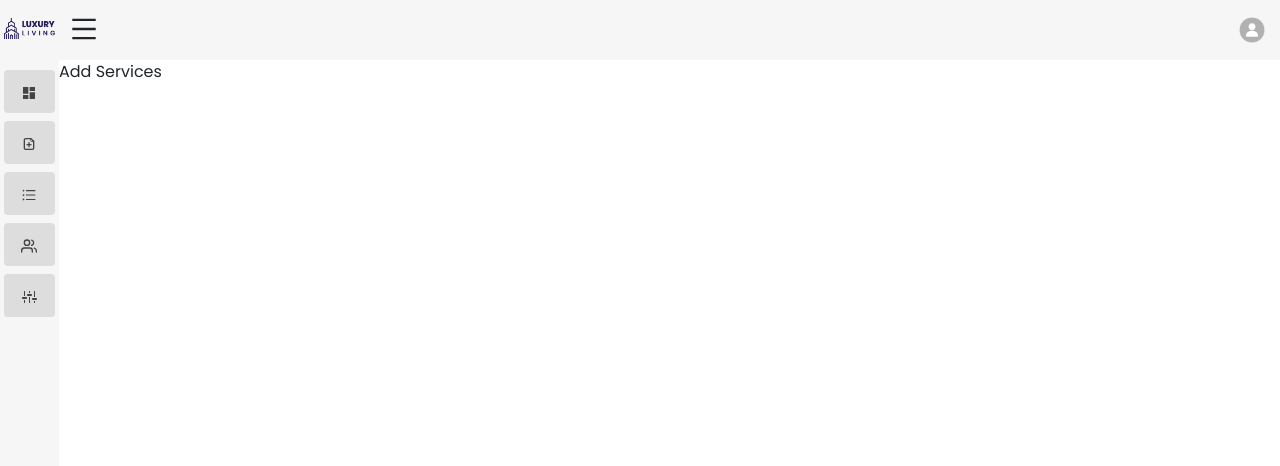
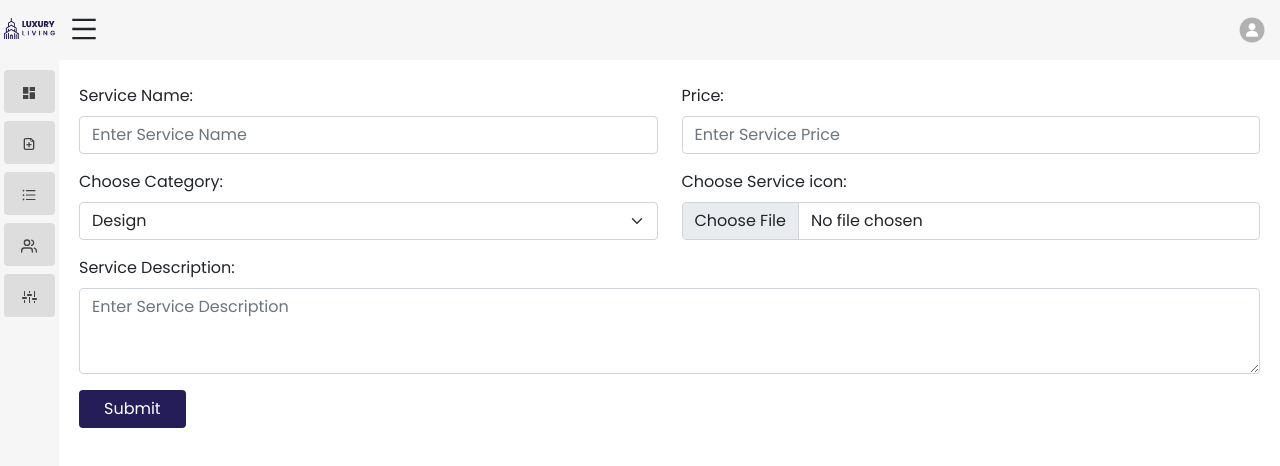
Before and after one commit to hossainrabbi/luxury-living, a React (Create React App) app in the folder frontend/: page /admin/add-services in a window 1280 px wide. Shown: the top 466 px of the page. Built offline with nearby package versions, Linux system fonts and the light colour scheme.

Commit message:
service page design

```diff
--- a/frontend/package.json
+++ b/frontend/package.json
@@ -10,6 +10,7 @@
     "react": "^18.1.0",
     "react-bootstrap": "^2.4.0",
     "react-dom": "^18.1.0",
+    "react-hook-form": "^7.32.0",
     "react-icons": "^4.4.0",
     "react-router-dom": "^6.3.0",
     "react-scripts": "5.0.1",
--- a/frontend/src/components/admin/AddServices/AddServices.js
+++ b/frontend/src/components/admin/AddServices/AddServices.js
@@ -1,6 +1,131 @@
-import React from 'react';
+import React, { useState } from 'react';
+import { Col, Form, Row } from 'react-bootstrap';
+import { useForm } from 'react-hook-form';
 import Sidebar from '../Sidebar/Sidebar';
 
 export default function AddServices() {
-  return <Sidebar>Add Services</Sidebar>;
+  const [serviceIcon, setServiceIcon] = useState(null);
+  const {
+    register,
+    handleSubmit,
+    formState: { errors },
+  } = useForm();
+
+  const handleImageChange = (e) => {
+    const render = new FileReader();
+    render.onload = () => {
+      if (render.readyState === 2) {
+        setServiceIcon(render.result);
+      }
+    };
+
+    render.readAsDataURL(e.target.files[0]);
+  };
+
+  const onSubmit = (data) => {
+    if (!serviceIcon) return;
+    const serviceDetails = {
+      ...data,
+      serviceIcon,
+    };
+
+    console.log(serviceDetails);
+  };
+
+  return (
+    <Sidebar>
+      <div className="container-fluid mt-4">
+        <Form
+          className="overflow-hidden px-2"
+          onSubmit={handleSubmit(onSubmit)}
+        >
+          <Row>
+            <Col md={6}>
+              <Form.Group className="mb-3" controlId="formBasicEmail">
+                <Form.Label>Service Name:</Form.Label>
+                <Form.Control
+                  type="text"
+                  {...register('serviceName', { required: true })}
+                  placeholder="Enter Service Name"
+                  required
+                />
+                {errors.serviceName && (
+                  <Form.Text className="text-danger">
+                    Service name is required
+                  </Form.Text>
+                )}
+              </Form.Group>
+            </Col>
+
+            <Col md={6}>
+              <Form.Group className="mb-3" controlId="formBasicEmail">
+                <Form.Label>Price:</Form.Label>
+                <Form.Control
+                  type="number"
+                  {...register('servicePrice', { required: true })}
+                  placeholder="Enter Service Price"
+                  required
+                />
+                {errors.serviceName && (
+                  <Form.Text className="text-danger">
+                    Service price is required
+                  </Form.Text>
+                )}
+              </Form.Group>
+            </Col>
+            <Col md={6}>
+              <Form.Group className="mb-3" controlId="formBasicEmail">
+                <Form.Label>Choose Category:</Form.Label>
+                <Form.Select
+                  {...register('serviceCategory', { required: true })}
+                  required
+                >
+                  <option value="design">Design</option>
+                  <option value="home">Home</option>
+                  <option value="arranged">Arranged</option>
+                </Form.Select>
+                {errors.serviceCategory && (
+                  <Form.Text className="text-danger">
+                    Service category is required
+                  </Form.Text>
+                )}
+              </Form.Group>
+            </Col>
+
+            <Col md={6}>
+              <Form.Group controlId="formFile" className="mb-3">
+                <Form.Label>Choose Service icon:</Form.Label>
+                <Form.Control
+                  type="file"
+                  name="serviceIcon"
+                  accept="image/*"
+                  required
+                  onChange={handleImageChange}
+                />
+              </Form.Group>
+            </Col>
+
+            <Col md={12}>
+              <Form.Group className="mb-3" controlId="formBasicEmail">
+                <Form.Label>Service Description:</Form.Label>
+                <Form.Control
+                  {...register('serviceDescription', { required: true })}
+                  placeholder="Enter Service Description"
+                  as="textarea"
+                  rows={3}
+                  required
+                />
+                {errors.serviceDescription && (
+                  <Form.Text className="text-danger">
+                    Service Description is required
+                  </Form.Text>
+                )}
+              </Form.Group>
+            </Col>
+          </Row>
+          <input className="btn btn__color px-4" type="submit" />
+        </Form>
+      </div>
+    </Sidebar>
+  );
 }
--- a/frontend/src/data.js
+++ b/frontend/src/data.js
@@ -202,7 +202,7 @@ export const sidebarData = [
     icon: FiUsers,
   },
   {
-    id: 4,
+    id: 5,
     title: 'Manage Services',
     path: '/admin/manage-services',
     icon: GoSettings,
```
Also changed, not shown: 1 other file (tests, documents, lock files or other folders).
